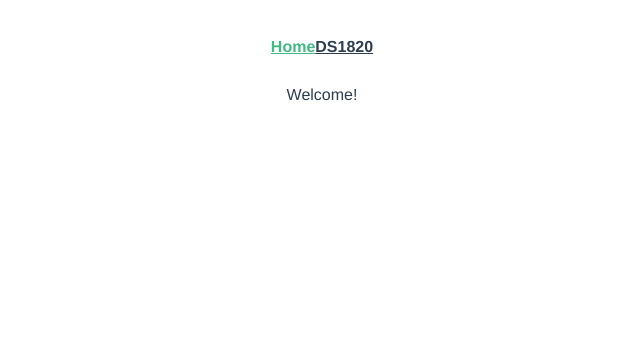
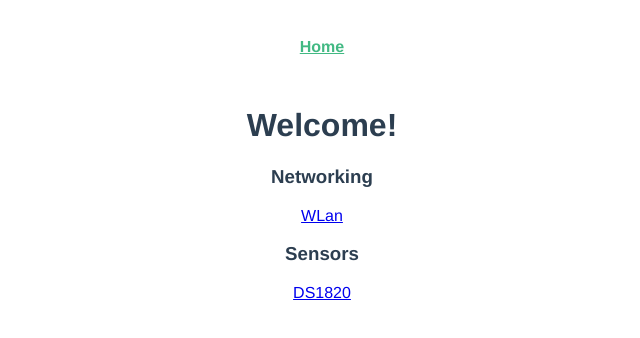
Before and after one commit to vkuhlen/bob-frontend-demo, a Vue app: page / in a window 1280 px wide. Shown: the top 338 px of the page, without its empty margins (318-958 px from the left). Built offline with nearby package versions, Linux system fonts and the light colour scheme.

Commit message:
remove top link bar and add links to Home

```diff
--- a/src/App.vue
+++ b/src/App.vue
@@ -1,8 +1,7 @@
 <template>
   <div id="app">
     <div id="nav">
-      <router-link to="/">Home</router-link>
-      <router-link to="/sensors/ds1820">DS1820</router-link>
+        <router-link to="/">Home</router-link>
     </div>
     <router-view/>
   </div>
--- a/src/views/Home.vue
+++ b/src/views/Home.vue
@@ -1,5 +1,9 @@
 <template>
     <div>
-        Welcome!
+        <h1>Welcome!</h1>
+        <h3>Networking</h3>
+            <router-link to="/config/wlan">WLan</router-link>
+        <h3>Sensors</h3>
+            <router-link to="/sensors/ds1820">DS1820</router-link>
     </div>
 </template>
```
